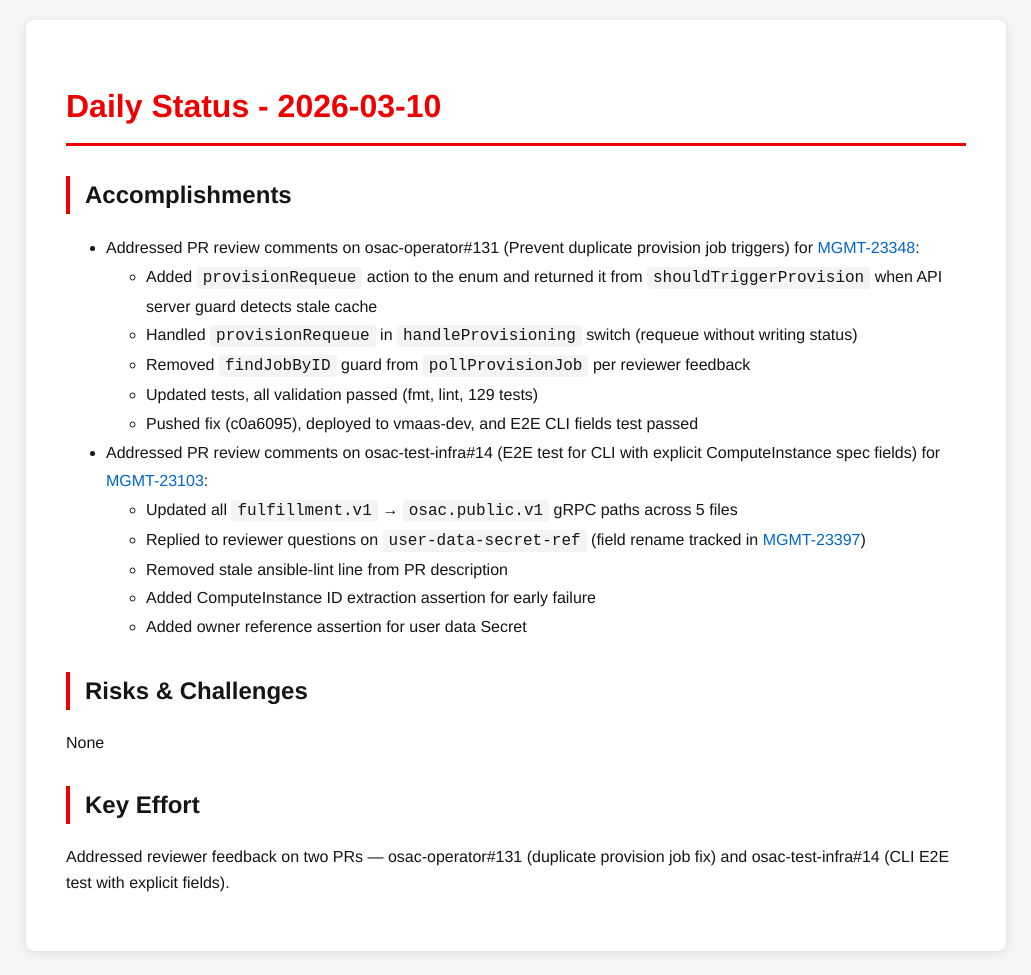
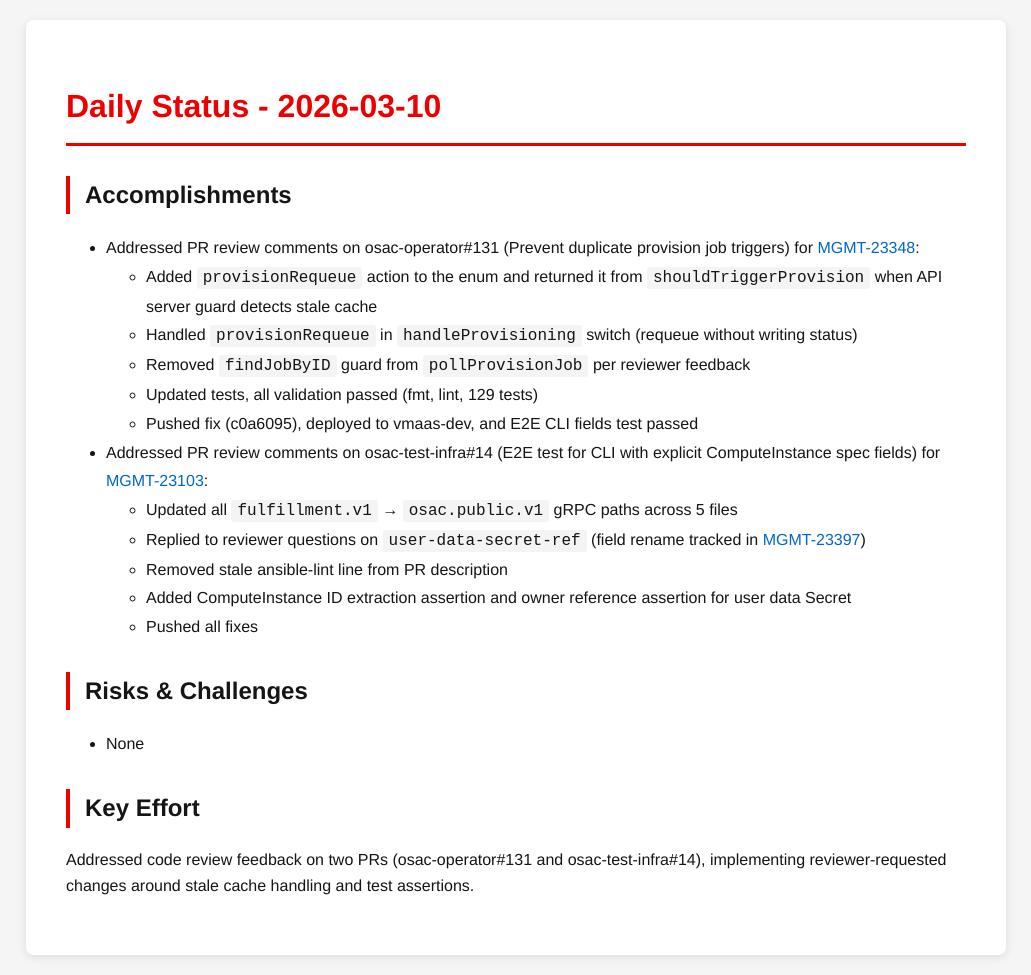
Before and after one commit to tzvatot/daily-status, a Jekyll site: the page built from 2026-03-10.md, in a window 1280 px wide. Shown: the whole page, without its empty margins (124-1155 px from the left). Built offline with Jekyll 4.4.1, drawn with Linux system fonts in a browser that asks for light colours.

Commit message:
Daily status update - 2026-03-10

```diff
--- a/2026-03-10.md
+++ b/2026-03-10.md
@@ -17,11 +17,11 @@ date: 2026-03-10
   - Updated all `fulfillment.v1` → `osac.public.v1` gRPC paths across 5 files
   - Replied to reviewer questions on `user-data-secret-ref` (field rename tracked in [MGMT-23397](https://issues.redhat.com/browse/MGMT-23397))
   - Removed stale ansible-lint line from PR description
-  - Added ComputeInstance ID extraction assertion for early failure
-  - Added owner reference assertion for user data Secret
+  - Added ComputeInstance ID extraction assertion and owner reference assertion for user data Secret
+  - Pushed all fixes
 
 ## Risks & Challenges
-None
+- None
 
 ## Key Effort
-Addressed reviewer feedback on two PRs — osac-operator#131 (duplicate provision job fix) and osac-test-infra#14 (CLI E2E test with explicit fields).
+Addressed code review feedback on two PRs (osac-operator#131 and osac-test-infra#14), implementing reviewer-requested changes around stale cache handling and test assertions.
```
